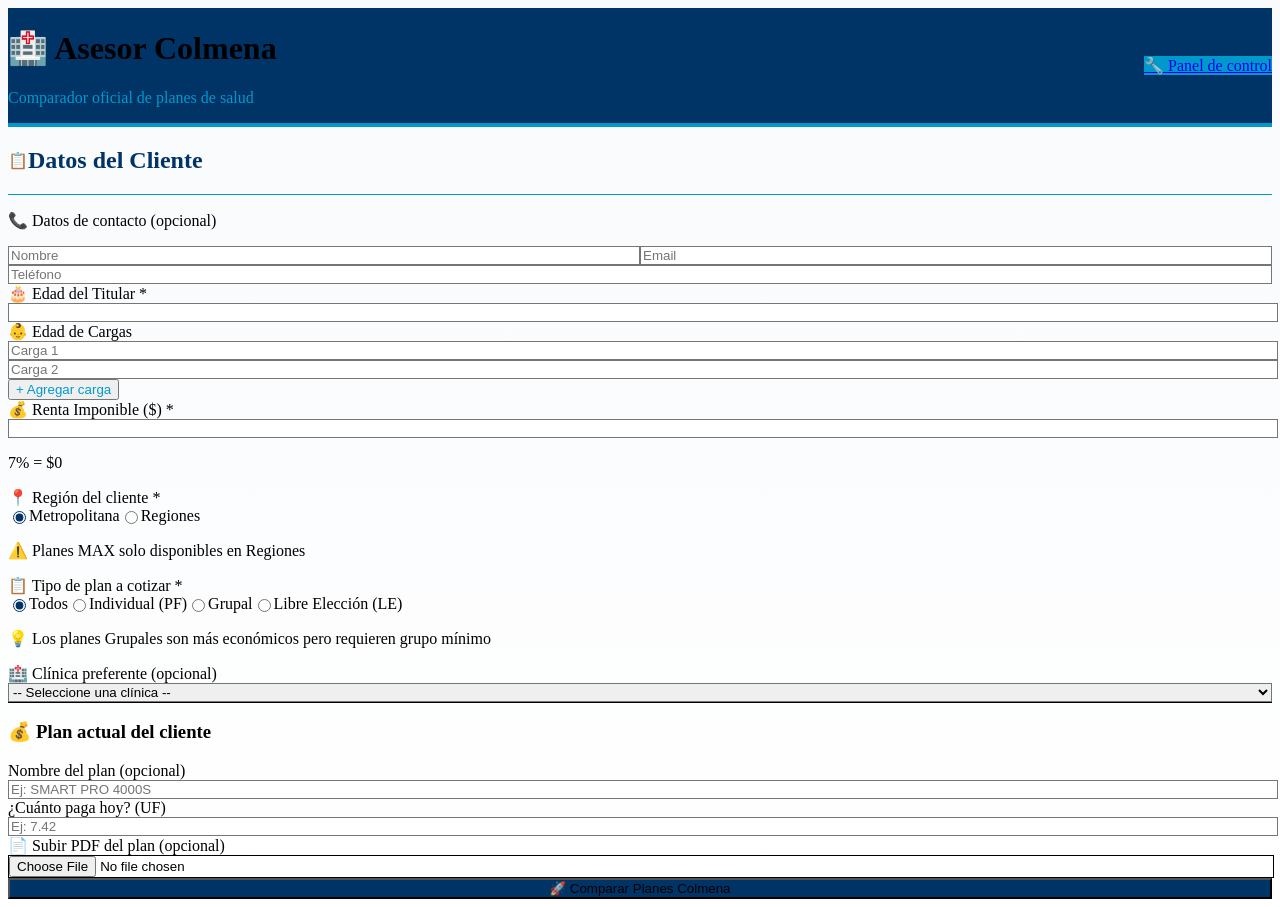
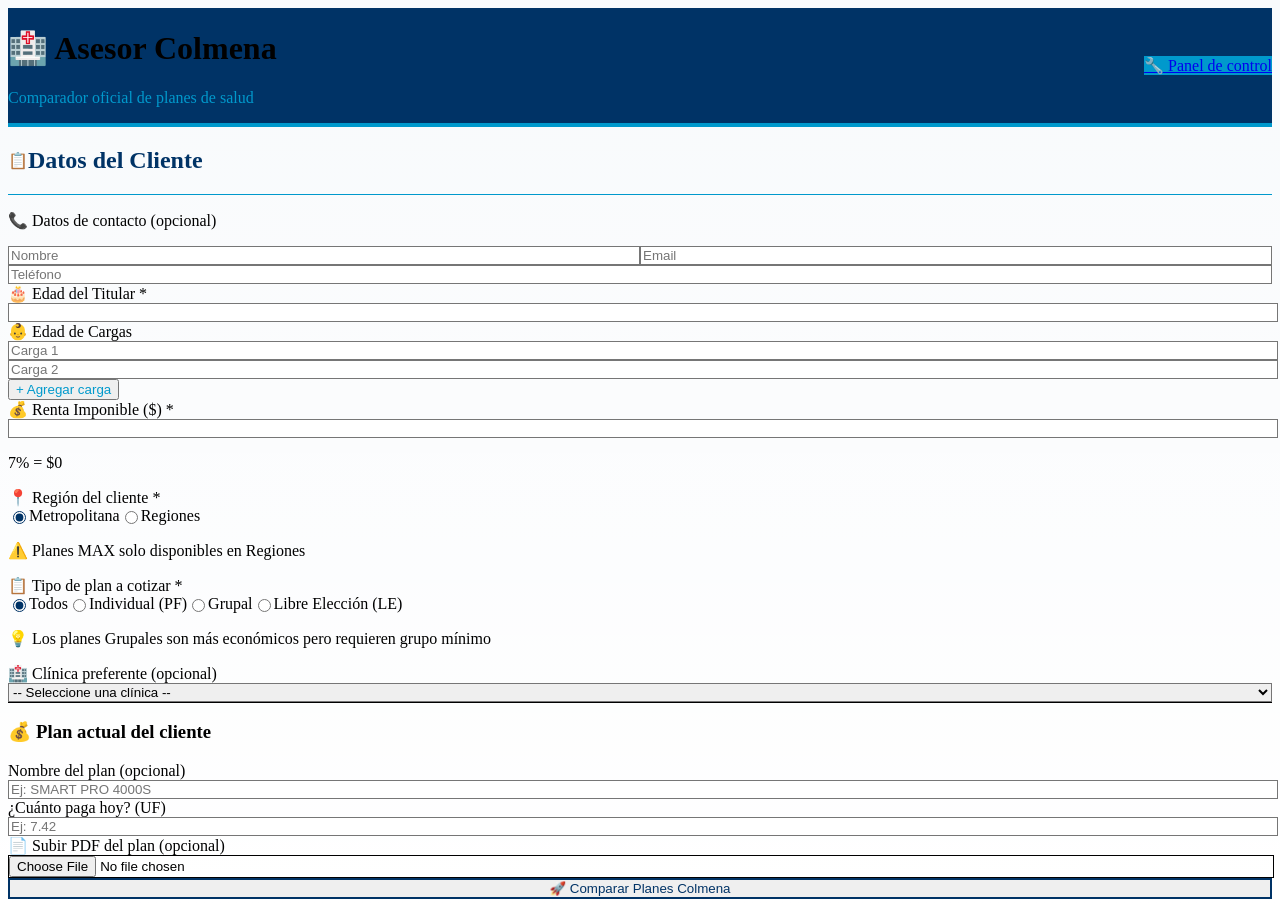
Before and after one commit to sebaltura/asesor-colmena, a Next.js app: page / in a window 1280 px wide. Built offline with nearby package versions, Linux system fonts and the light colour scheme.

Commit message:
Boton blanco y mejoras PDF

```diff
--- a/app/page.tsx
+++ b/app/page.tsx
@@ -192,7 +192,6 @@
       recY = 20;
     }
 
-    // ========== RECOMENDACIÓN CON NEGRITA Y AHORRO MÁS GRANDE ==========
     if (clinicaPreferida && resultados.mejorOpcionConClinica) {
       doc.setFontSize(11);
       doc.setTextColor(34, 139, 34);
@@ -445,7 +444,7 @@
                 </div>
               </div>
 
-              <button onClick={cotizar} disabled={cargando} className="w-full bg-[#003366] text-white py-3 rounded-xl font-semibold hover:bg-[#002244] transition shadow-md">
+              <button onClick={cotizar} disabled={cargando} className="w-full bg-white text-[#003366] border-2 border-[#003366] py-3 rounded-xl font-semibold hover:bg-gray-50 transition shadow-md">
                 {cargando ? '🔍 Analizando planes...' : '🚀 Comparar Planes Colmena'}
               </button>
             </div>
```
